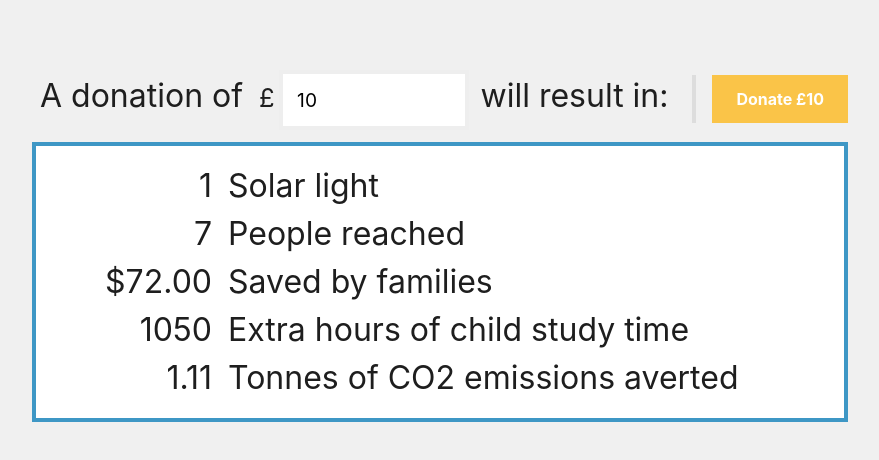
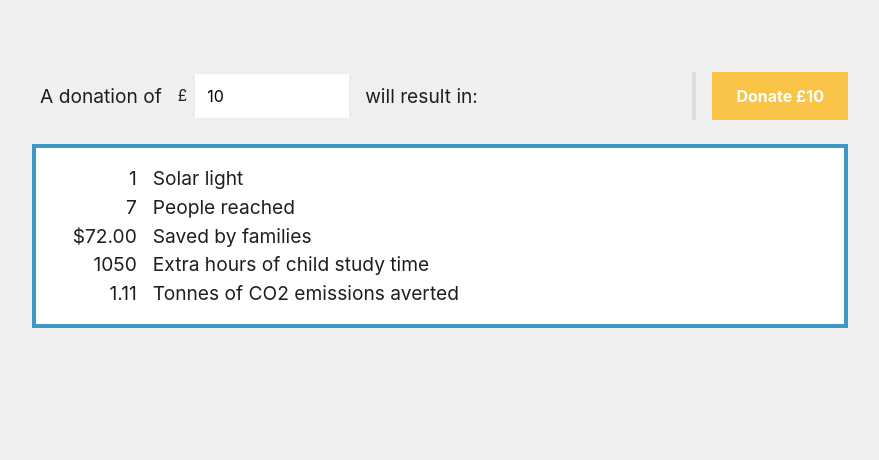
Before and after one commit to jmsv/amigos-calc, a React (Create React App) app: page / in a window 1280 px wide. Shown: the top 460 px of the page, without its empty margins (200-1079 px from the left). Built offline with nearby package versions, Linux system fonts and the light colour scheme; a web font is replaced by a local one.

Commit message:
fix some styling and scaling

```diff
--- a/src/components/Calculator/Calculator.js
+++ b/src/components/Calculator/Calculator.js
@@ -31,8 +31,8 @@ export const Calculator = () => {
   return (
     <div className="calculator">
       <div className="row">
-        <div className="input-line">
-          <div>A donation of</div>
+        <div className="input-line top-space">
+          <div className="nowrap">A donation of</div>
 
           <div className="currency">
             <span>£</span>
@@ -53,10 +53,10 @@ export const Calculator = () => {
             />
           </div>
 
-          <div>will result in:</div>
+          <div className="nowrap">will result in:</div>
         </div>
 
-        <div className="cta">
+        <div className="cta top-space">
           <a href={`https://www.amigos.org.uk/donate/fundraise/${donation}/credit-card`}>
             <Button secondary>Donate £{donation}</Button>
           </a>
--- a/src/components/Calculator/Calculator.scss
+++ b/src/components/Calculator/Calculator.scss
@@ -4,7 +4,7 @@
   max-width: 880px;
   margin: auto;
   padding: 4rem 2rem;
-  font-size: 2rem;
+  font-size: 1.2rem;
   display: flex;
   flex-direction: column;
 
@@ -15,15 +15,14 @@
   .outputs {
     background: white;
     border: 4px solid $color-primary;
-    padding: 1rem 2rem;
-
+    padding: 1rem 1.5rem;
     display: grid;
     grid-template-columns: auto 1fr;
     grid-column-gap: 1rem;
 
     .output-value {
       text-align: right;
-      min-width: 9rem;
+      min-width: 4em;
     }
   }
 
@@ -41,15 +40,28 @@
     justify-content: space-between;
     flex-wrap: wrap;
 
+    .top-space {
+      margin-bottom: 0.5rem;
+    }
+
     .input-line {
       display: flex;
-      white-space: nowrap;
+      align-items: center;
+      flex-wrap: wrap;
+
+      .nowrap {
+        white-space: nowrap;
+      }
 
       > div {
         margin: 0 0.5rem;
       }
 
       .currency {
+        display: flex;
+        align-items: center;
+        flex-wrap: nowrap;
+
         span {
           font-size: 0.8em;
           vertical-align: middle;
@@ -62,7 +74,7 @@
           background-color: white;
           padding: 0.75em;
           line-height: normal;
-          font-size: 1.2rem;
+          font-size: 1rem;
           outline: 4px solid #eee;
 
           &:focus {
```
